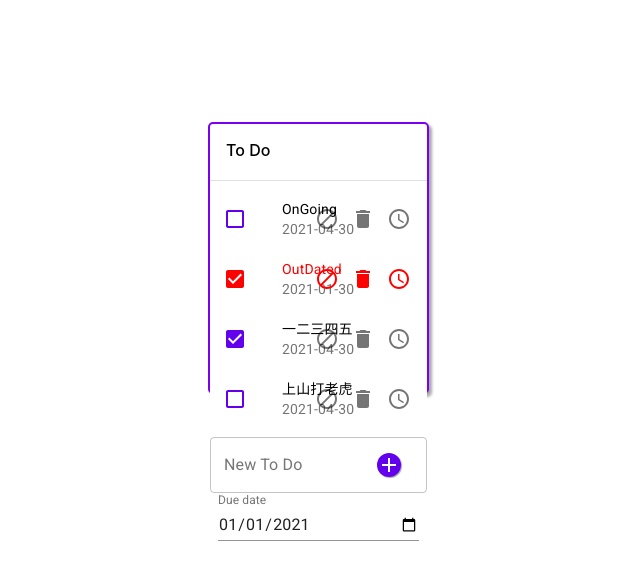
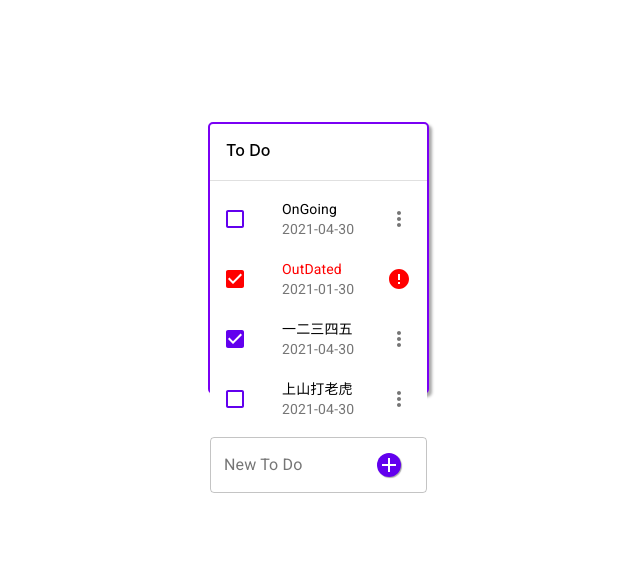
Before and after one commit to UOA-SE701-Group3-2021/3Lancers, a React (Create React App) app in the folder telos-frontend/: page /test/dashboard/todo in a window 1280 px wide. Shown: the top 580 px of the page, without its empty margins (57-697 px from the left). Built offline with nearby package versions, Linux system fonts and the light colour scheme.

Commit message:
Adjust design to original one

```diff
--- a/telos-frontend/src/components/todo/DashboardTodo.jsx
+++ b/telos-frontend/src/components/todo/DashboardTodo.jsx
@@ -47,7 +47,7 @@ const useStyles = makeStyles((theme) => ({
   datetextField: {
     marginLeft: theme.spacing(1),
     marginRight: theme.spacing(1),
-    width: '100%',
+    width: '98%',
   },
 }));
 
@@ -93,6 +93,7 @@ const DashboardTodo = () => {
   const [reDate, setReDate] = useState('');
   const [reEventName, setReEventName] = useState('');
   const [reItem, setReItem] = useState('');
+  const [add, setAdd] = useState(false);
 
   const reDateChange = (event) => {
     setReDate(event.target.value);
@@ -120,15 +121,28 @@ const DashboardTodo = () => {
     setItem({ name: item.name, due: event.target.value, onGoing: true, completed: false });
   };
 
+  const openAdd = () => {
+    setAdd(true);
+  };
+
+  const closeAdd = () => {
+    setAdd(false);
+  };
+
   const secondEvent = () => {
     setNewItem((prev) => [...prev, item]);
-    setItem('');
+    // setItem('');
   };
 
   const handleOption = (value) => (event) => {
     setReEventName(value);
     // reEventName = value;
-    setReItem({ name: value, due: reDate, onGoing: true, completed: false });
+    setReItem({
+      name: value.name,
+      due: value.due,
+      onGoing: value.onGoing,
+      completed: value.completed,
+    });
     setAnchorEl(event.currentTarget);
   };
 
@@ -140,22 +154,23 @@ const DashboardTodo = () => {
     alert('Please enter something :)');
   };
 
-  const cancelevent = (value) => () => {
-    const currentIndex = cancel.indexOf(value);
+  const cancelevent = () => {
+    const currentIndex = cancel.indexOf(reItem.name);
     const newCancel = [...cancel];
 
     if (currentIndex === -1) {
-      newCancel.push(value);
+      newCancel.push(reItem.name);
     } else {
       newCancel.splice(currentIndex, 1);
     }
     setCancel(newCancel);
+    setAnchorEl(null);
   };
 
-  const deleteevent = (value) => () => {
+  const deleteevent = () => {
     let newList = [...newItem];
     for (let x of newList) {
-      if (x.name === value) {
+      if (x.name === reItem.name) {
         const index = newList.indexOf(x);
         newList.splice(index, 1);
       }
@@ -163,6 +178,7 @@ const DashboardTodo = () => {
 
     setNewItem(newList);
     setItemList(newList);
+    setAnchorEl(null);
   };
 
   const scheduleevent = () => {
@@ -177,6 +193,7 @@ const DashboardTodo = () => {
 
     setNewItem(newList);
     setItemList(newList);
+    setAnchorEl(null);
   };
 
   return (
@@ -247,60 +264,24 @@ const DashboardTodo = () => {
                 <ListItemSecondaryAction>
                   <IconButton
                     edge="end"
-                    aria-label="cancel"
-                    aria-controls="simple-menu"
-                    aria-haspopup="true"
-                    onClick={cancelevent(value.name)}
-                  >
-                    <BlockIcon />
-                  </IconButton>
-                  <IconButton
-                    edge="end"
-                    aria-label="delete"
-                    aria-controls="simple-menu"
-                    aria-haspopup="true"
-                    onClick={deleteevent(value.name)}
-                  >
-                    <DeleteIcon />
-                  </IconButton>
-                  <IconButton
-                    edge="end"
                     aria-label="schedule"
                     aria-controls="simple-menu"
                     aria-haspopup="true"
-                    onClick={handleOption(value.name)}
+                    onClick={handleOption(value)}
                   >
-                    <ScheduleIcon />
+                    <MoreVertIcon />
                   </IconButton>
                 </ListItemSecondaryAction>
               ) : (
                 <ListItemSecondaryAction>
                   <IconButton
                     edge="end"
-                    aria-label="cancel"
-                    aria-controls="simple-menu"
-                    aria-haspopup="true"
-                    onClick={cancelevent(value.name)}
-                  >
-                    <BlockIcon className="outdated" />
-                  </IconButton>
-                  <IconButton
-                    edge="end"
-                    aria-label="delete"
-                    aria-controls="simple-menu"
-                    aria-haspopup="true"
-                    onClick={deleteevent(value.name)}
-                  >
-                    <DeleteIcon className="outdated" />
-                  </IconButton>
-                  <IconButton
-                    edge="end"
                     aria-label="schedule"
                     aria-controls="simple-menu"
                     aria-haspopup="true"
-                    onClick={handleOption(value.name)}
+                    onClick={handleOption(value)}
                   >
-                    <ScheduleIcon className="outdated" />
+                    <ErrorIcon className="outdated" />
                   </IconButton>
                 </ListItemSecondaryAction>
               )}
@@ -317,7 +298,7 @@ const DashboardTodo = () => {
             onChange={firstEvent}
             endAdornment={
               <InputAdornment position="end">
-                <IconButton className="AddBtn" onClick={item.name ? secondEvent : inputAlert}>
+                <IconButton className="AddBtn" onClick={item.name ? openAdd : inputAlert}>
                   <AddIcon className="Publish" />
                 </IconButton>
               </InputAdornment>
@@ -325,10 +306,18 @@ const DashboardTodo = () => {
             labelWidth={70}
           />
         </FormControl>
-        <form className={classes.datecontainer} noValidate>
+        <form
+          className={classes.datecontainer}
+          style={{
+            display: add ? 'block' : 'none',
+            alignItems: 'center',
+            textAlign: 'center',
+          }}
+          noValidate
+        >
           <TextField
             id="date"
-            label="Due date"
+            label=" Due date"
             type="date"
             value={dueDate}
             onChange={dateChange}
@@ -337,6 +326,12 @@ const DashboardTodo = () => {
               shrink: true,
             }}
           />
+          <Button color="secondary" onClick={closeAdd}>
+            Cancel
+          </Button>
+          <Button color="primary" onClick={secondEvent}>
+            Confirm
+          </Button>
         </form>
       </div>
       <Menu
@@ -350,6 +345,8 @@ const DashboardTodo = () => {
           textAlign: 'center',
         }}
       >
+        <MenuItem onClick={cancelevent}>Cancel</MenuItem>
+        <MenuItem onClick={deleteevent}>Delete</MenuItem>
         <MenuItem>
           <form className={classes.datecontainer} noValidate>
             <TextField
@@ -365,7 +362,7 @@ const DashboardTodo = () => {
             />
           </form>
         </MenuItem>
-        <Button variant="contained" color="primary" onClick={scheduleevent}>
+        <Button color="primary" onClick={scheduleevent}>
           Confirm
         </Button>
       </Menu>
```
